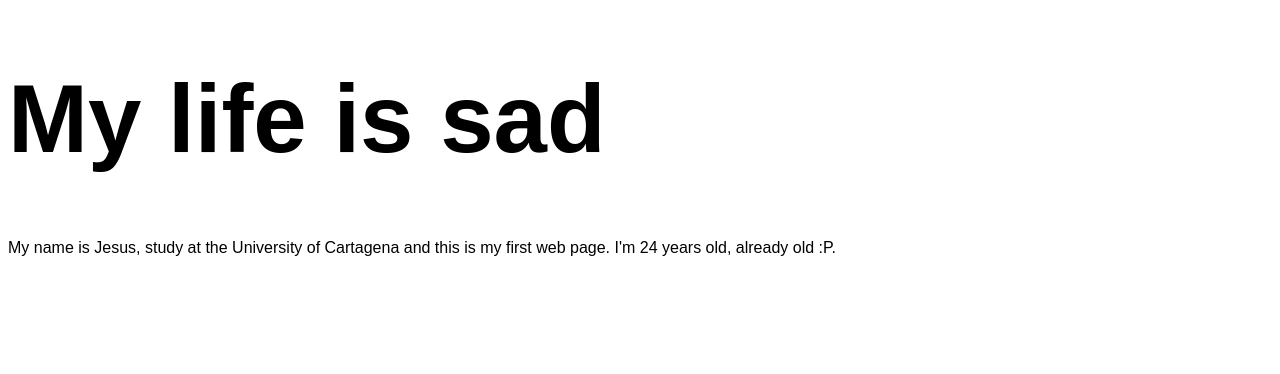
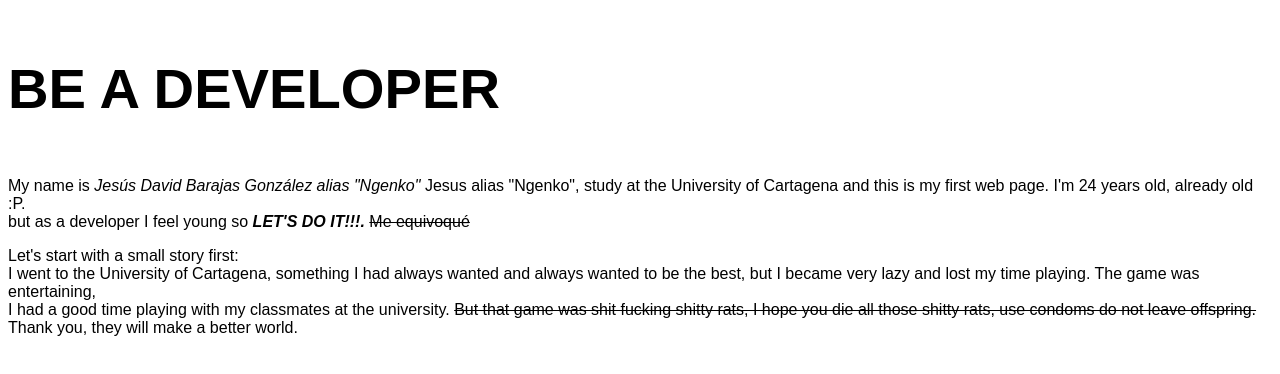
Before and after one commit to Jesusd19/test_repository, a plain HTML site: page index.html in a window 1280 px wide. Drawn offline with Linux system fonts and the light colour scheme.

Commit message:
Aprendiendo a usar unas etiquetas de HTML

```diff
--- a/index.html
+++ b/index.html
@@ -10,17 +10,31 @@
 
 <body>
     <font size="20" face="arial">
-        <h1>My life is sad</h1>
+
+        <h3>BE A DEVELOPER</h3>
     </font>
-
     <font face="arial">
         <p>
-            My name is Jesus, study at the University of Cartagena and this is my first web page. I'm 24 years old, already old :P.
+            My name is
+            <i>Jesús David Barajas González alias "Ngenko"</i> Jesus alias "Ngenko", study at the University of Cartagena and
+            this is my first web page. I'm 24 years old, already old :P.
+            <br>but as a developer I feel young so
+            <I>
+                <b>LET'S DO IT!!!.</b>
+            </I>
+            <STRIKE>Me equivoqué</STRIKE>
+
+            <br>
+        </p>
+        <p>
+            Let's start with a small story first:
+            <br> I went to the University of Cartagena, something I had always wanted and always wanted to be the best, but I
+            became very lazy and lost my time playing. The game was entertaining,<br> I had a good time playing with my classmates
+            at the university. <Strike>But that game was shit fucking shitty rats, I hope you die all those shitty rats, use condoms
+            do not leave offspring.<br></Strike> Thank you, they will make a better world.
 
         </p>
     </font>
-
-
 </body>
 
 </html>
```
